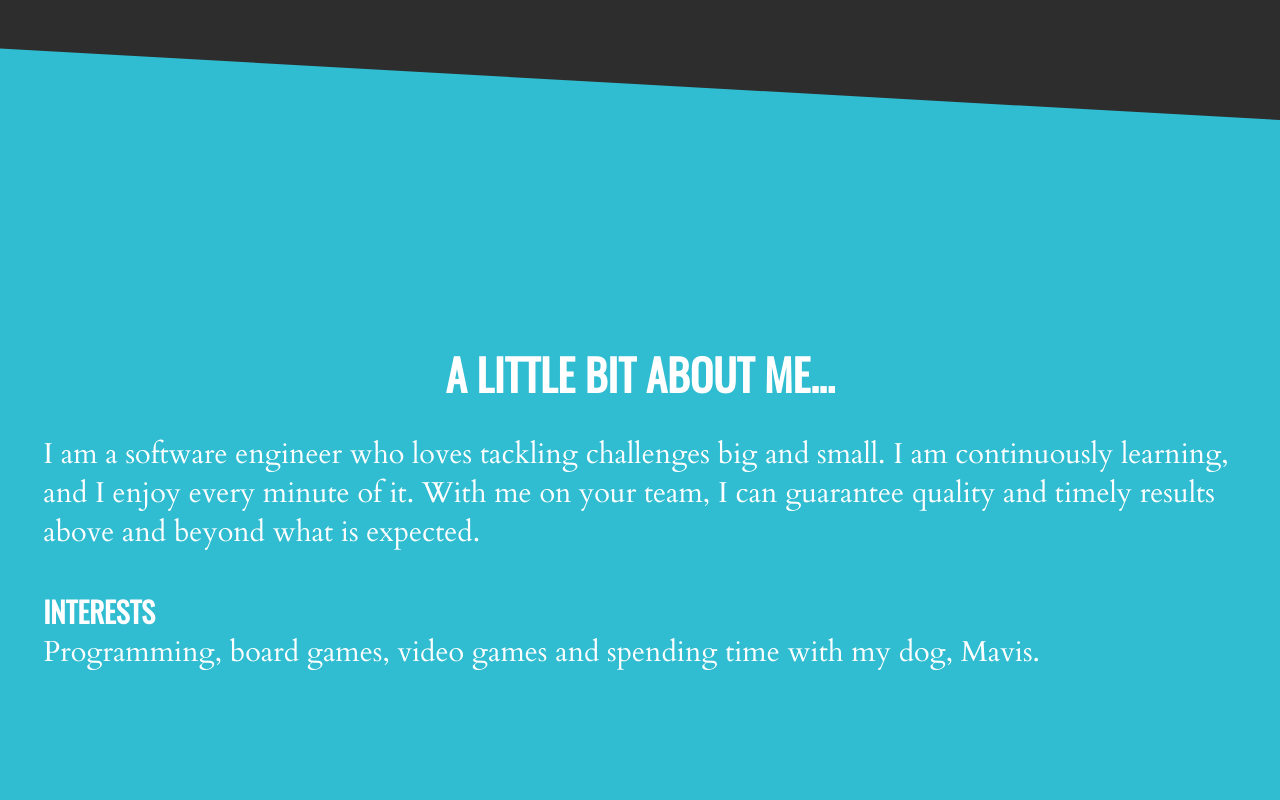
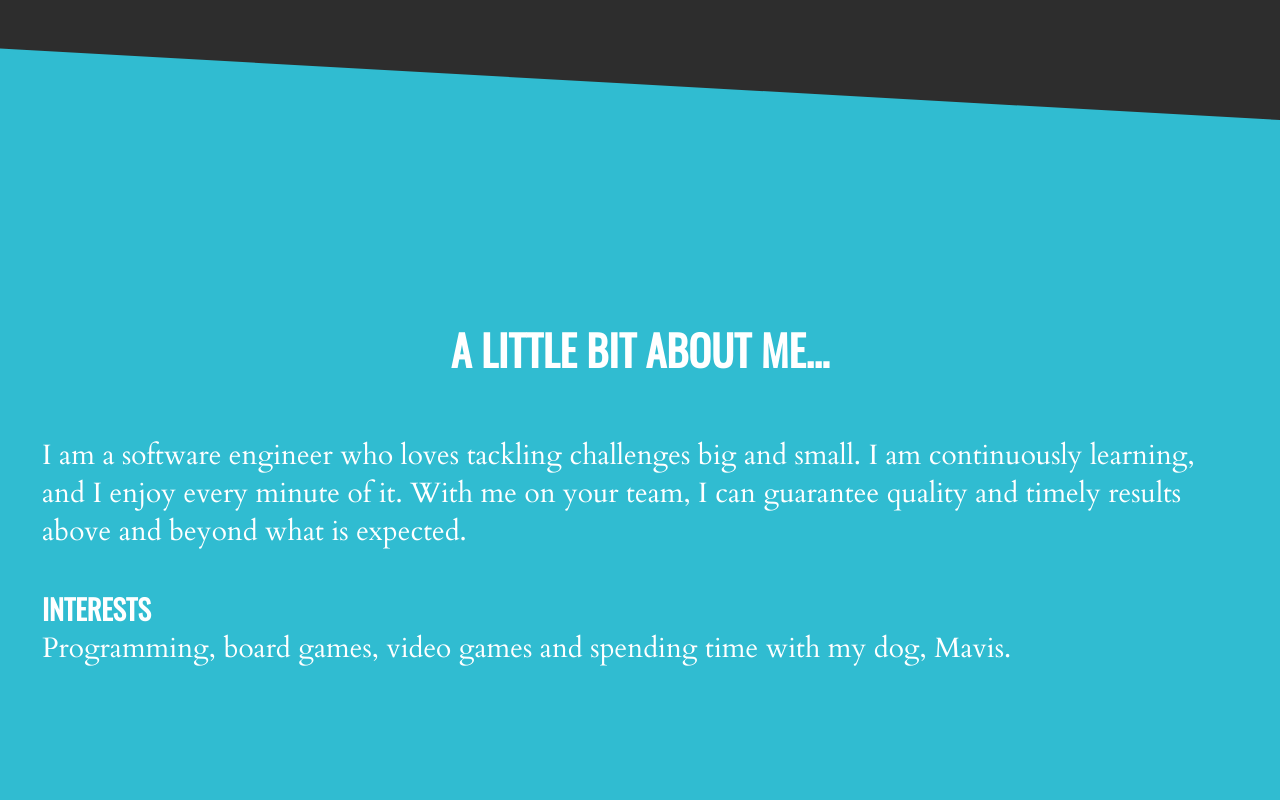
Before and after one commit to ttrosvig/portfolio-website, a React (Create React App) app: page / in a window 1280 px wide. Shown: the part 680-1480 px from the top of the page. Built offline with nearby package versions, Linux system fonts and the light colour scheme.

Commit message:
fixed margin issue

```diff
--- a/src/components/Skills.js
+++ b/src/components/Skills.js
@@ -59,9 +59,9 @@ const Skills = () => {
 				</ul>
 			</div>
 
-			<div class="custom-shape-divider-bottom-1614970952">
+			<div className="custom-shape-divider-bottom-1614970952">
 				<svg data-name="Layer 1" xmlns="http://www.w3.org/2000/svg" viewBox="0 0 1200 120" preserveAspectRatio="none">
-					<path d="M1200 0L0 0 598.97 114.72 1200 0z" class="shape-fill" />
+					<path d="M1200 0L0 0 598.97 114.72 1200 0z" className="shape-fill" />
 				</svg>
 			</div>
 		</section>
--- a/src/styles/AboutMe.css
+++ b/src/styles/AboutMe.css
@@ -3,7 +3,7 @@
 	min-width: 100vw;
 	background: #30bcd1;
 	color: white;
-	font-size: 1.8em;
+	font-size: 1.75em;
 	position: relative;
 }
 
@@ -15,11 +15,7 @@
 }
 
 .AboutMe-text-container {
-	margin: 1em 1.5em;
-}
-
-.AboutMe > h2 {
-	margin: 0 1em;
+	margin: 2em 1.5em;
 }
 
 /* SVG Styles */
```
